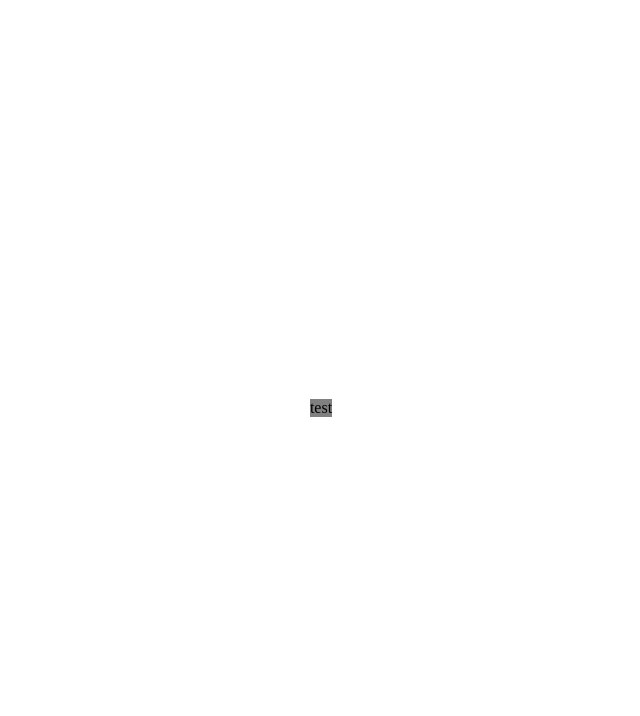
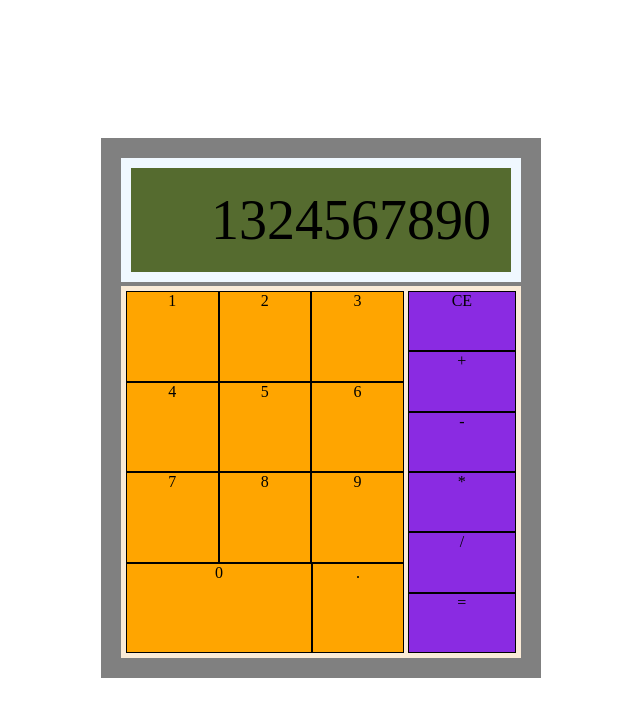
Before and after one commit to airuz4/odin-calc, a plain HTML site: page index.html in a window 1280 px wide. Shown: the whole page, without its empty margins (319-959 px from the left). Drawn offline with Linux system fonts and the light colour scheme.

Commit message:
Made calculator interface
'calc-*' for the containers
'*' - for the actual inputs

```diff
--- a/index.html
+++ b/index.html
@@ -8,17 +8,36 @@
 </head>
 <body>
     <div class="calc-box">
-        test
         <div class="calc-display">
+            <div class="num-display">1324567890</div>
+        </div>
+        <div class="calc-inputs">
+            <div class="calc-num">
+                <div class="num">1</div>
+                <div class="num">2</div>
+                <div class="num">3</div>
 
+                <div class="num">4</div>
+                <div class="num">5</div>
+                <div class="num">6</div>
+
+                <div class="num">7</div>
+                <div class="num">8</div>
+                <div class="num">9</div>
+
+                <div class="num zero">0</div>
+                <div class="num">.</div>
+            </div>
+            <div class="calc-operate">
+                <div class="operate">CE</div>
+                <div class="operate">+</div>
+                <div class="operate">-</div>
+                <div class="operate">*</div>
+                <div class="operate">/</div>
+                <div class="operate">=</div>
+            </div>
         </div>
 
-        <div class="calc-num">
-
-        </div>
-        <div class="calc-operate">
-
-        </div>
 
     </div>
     <script src="script.js"></script>
--- a/style.css
+++ b/style.css
@@ -10,6 +10,68 @@ body{
 }
 
 .calc-box{
+    width: 400px;
+    height: 500px;
     display: flex;
     background-color: gray;
+    padding: 20px;
+    flex-direction: column;
 }
+
+.calc-display{
+    background-color: aliceblue;
+    flex: .3;
+    display: flex;
+    padding: 10px;
+}
+
+
+.num-display{
+    flex: 1 1 auto;
+    background-color: darkolivegreen;
+    text-align: right;
+    padding: 20px;
+    font-size: 56px;
+}
+
+.calc-inputs{
+    background-color: antiquewhite;
+    flex: 2 2 auto;
+    display: flex;
+    flex-direction: row;
+    padding: 5px;
+    margin-top: 4px;
+}
+
+.calc-num{
+    background-color: orange;
+    flex: 2 2 auto;
+    margin-right: 4px;
+    display: flex;
+    flex-wrap: wrap;
+}
+
+.calc-operate{
+    background-color: blueviolet;
+    flex: 1 1 auto;
+    display: flex;
+    flex-direction: column;
+
+}
+
+.num, .operate{
+    border: 1px solid black;
+    flex: 1 1 30%;
+    justify-content: center;
+    align-items: center;
+    text-align: center;
+
+}
+
+.operate{
+    flex: 1 1 auto;
+}
+
+.zero{
+    flex: 1 1 64%;
+}
```
